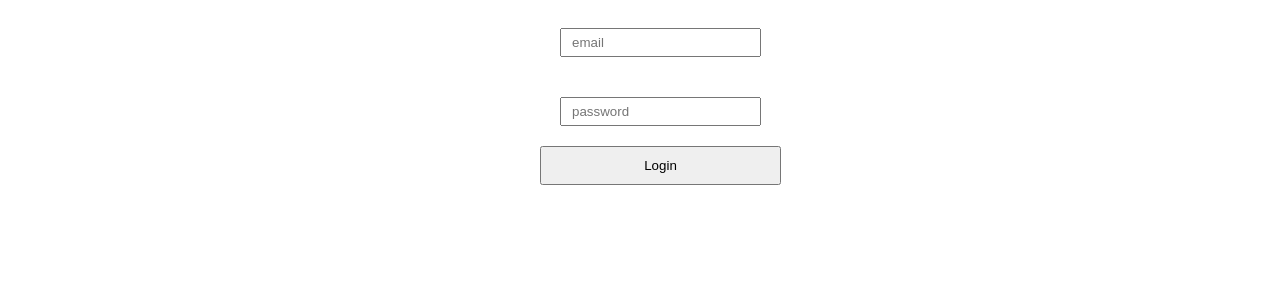
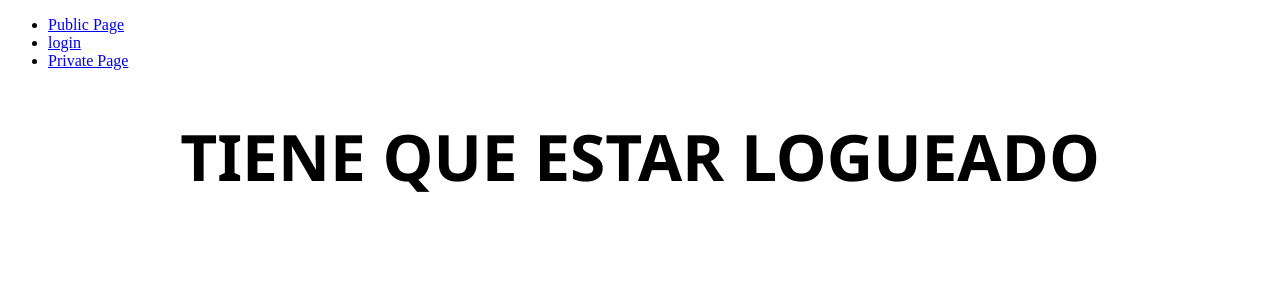
Before and after one commit to jperezviloria/react-authentication, a React (Create React App) app: page /private in a window 1280 px wide. Shown: the top 300 px of the page. Built offline with nearby package versions, Linux system fonts and the light colour scheme; no server answers.

Commit message:
implementing react-router-dom and checking if isAuthenticated

```diff
--- a/src/App.js
+++ b/src/App.js
@@ -1,17 +1,47 @@
-import React from "react"
+import React, {useContext} from "react"
+
+import HeaderComponent from "./components/header/Header"
 import AuthForm from "./pages/authForm/authForm";
+import WelcomePage from "./components/welcome/Message"
+import Profile from "./components/userCard/UserCard"
+
+
 import UserAuthState from "./context/userAuth/userAuthState"
+import UserAuthContext from "./context/userAuth/userAuthContext"
+
+
+import {
+  BrowserRouter as Router,
+  Switch,
+  Route,
+  Link
+} from "react-router-dom"
 //import UserState from "./context/user/userState"
 
 
-function App() {
+const App = () =>{
+
+
+
   return (
-    <div>
+    <Router>
       <UserAuthState>
-        <AuthForm/>
+      <div>
+        <HeaderComponent/>
+        <Switch>
+          <Route path="/public">
+            <WelcomePage/>
+          </Route>
+          <Route path="/login">
+            <AuthForm/>
+          </Route>
+          <Route path="/private">
+            <Profile/>
+          </Route>
+        </Switch>
+      </div>
       </UserAuthState>
-
-    </div>
+    </Router>
   );
 }
 
--- a/src/components/authForm/Login.jsx
+++ b/src/components/authForm/Login.jsx
@@ -8,7 +8,7 @@ import "./Login.css"
 
 const Login = () =>{
 
-    const {LoginUser, user} = useContext(UserAuthContext)
+    const {LoginUser, user, isAuthenticated} = useContext(UserAuthContext)
 
     const {register, handleSubmit} = useForm();
 
@@ -26,6 +26,7 @@ const Login = () =>{
 
     useEffect(() => {
         getAllUser()
+        console.log(isAuthenticated)
 
     })
 
--- /dev/null
+++ b/src/components/header/Header.jsx
@@ -0,0 +1,44 @@
+import React, { useEffect, useContext, useState} from "react"
+import UserAuthContext from "../../context/userAuth/userAuthContext"
+import {
+    BrowserRouter as Router,
+    Switch,
+    Route,
+    Link
+  } from "react-router-dom"
+
+const HeaderComponent = () =>{
+
+    const {isAuthenticated, LogoutUser} = useContext(UserAuthContext)
+
+    const onSubmitLogout = () =>{
+        LogoutUser()
+    }
+
+    return (
+        <div>
+          <ul>
+            <li>
+              <Link to="/public">Public Page</Link>
+            </li>
+            <li>
+            {
+              isAuthenticated
+              ? <Link to="/public" onSubmit = {onSubmitLogout()}>
+                logout
+                </Link>
+                : <Link to="/login">
+                  login
+                  </Link>
+            }
+            </li>
+            <li>
+              <Link to="/private">Private Page</Link>
+            </li>
+
+          </ul>
+        </div>
+    )
+}
+
+export default HeaderComponent;
--- /dev/null
+++ b/src/components/userCard/UserCard.css
@@ -0,0 +1,11 @@
+.profile-card img{
+    width: 300px;
+    height: 300px;
+    border-radius: 2000px;
+}
+
+.profile-card {
+    text-align: center;
+    font-family: 'Segoe UI', Tahoma, Geneva, Verdana, sans-serif;
+    font-size: 32px;
+}
--- /dev/null
+++ b/src/components/userCard/UserCard.jsx
@@ -0,0 +1,29 @@
+import React, {useContext} from "react"
+import UserAuthContext from "../../context/userAuth/userAuthContext"
+
+import "./UserCard.css"
+
+const ProfileCard = () =>{
+
+    const {user, isAuthenticated} = useContext(UserAuthContext)
+
+    return (
+
+
+        <div className="profile-card">
+            {
+              !isAuthenticated
+              ? <h1>
+                TIENE QUE ESTAR LOGUEADO
+                </h1>
+                : <div>
+                    <img src="https://i0.wp.com/hipertextual.com/wp-content/uploads/2021/03/avatar-scaled.jpeg?fit=1200%2C675&ssl=1" alt=""/>
+        <h3>user: {user}</h3>
+            </div>
+            }
+
+        </div>
+    )
+}
+
+export default ProfileCard;
--- a/src/components/welcome/Message.jsx
+++ b/src/components/welcome/Message.jsx
@@ -0,0 +1,11 @@
+import React from "react"
+
+const WelcomePage = () =>{
+    return (
+        <div>
+            <h1>Welcome to my Web</h1>
+        </div>
+    )
+}
+
+export default WelcomePage;
--- a/src/context/types.js
+++ b/src/context/types.js
@@ -1,4 +1,4 @@
 const GET_USERS = "GET_USERS"
 export const GET_TOKEN = "GET_TOKEN"
-const LOGIN = "LOGIN"
-const LOGOUT = "LOGOUT"
+export const LOGIN = "LOGIN"
+export const LOGOUT = "LOGOUT"
--- a/src/context/userAuth/userAuthReducer.js
+++ b/src/context/userAuth/userAuthReducer.js
@@ -1,14 +1,26 @@
-import {GET_TOKEN} from "../types"
+import {GET_TOKEN, LOGIN, LOGOUT} from "../types"
 
 export default (state, action) => {
     const {payload, type} = action
 
     switch(type){
-        case GET_TOKEN:
+        case LOGIN:
+            localStorage.setItem("user", JSON.stringify(action, payload.user.emailUser));
+            localStorage.setItem("token", JSON.stringify(action, payload.token));
             return{
                 ...state,
                 user: payload.user.emailUser,
-                token: payload.token
+                token: payload.token,
+                isAuthenticated: true,
+            }
+        case LOGOUT:
+            // why always clear localstorage?
+            //localStorage.clear()
+            return{
+                ...state,
+                user: null,
+                token: null,
+                isAuthenticated: false,
             }
         default:
             return state;
--- a/src/context/userAuth/userAuthState.js
+++ b/src/context/userAuth/userAuthState.js
@@ -10,6 +10,7 @@ const UserAuthState = (props) =>{
     const initialState = {
         user: null,
         token: null,
+        isAuthenticated: false,
     }
 
     const [state, dispatch] = useReducer(UserAuthReducer, initialState)
@@ -19,8 +20,17 @@ const UserAuthState = (props) =>{
         const response = await axios.post(`http://localhost:3001/auth/signin`, userAuth)
         console.log(response.data)
         dispatch({
-            type: 'GET_TOKEN',
+            type: 'LOGIN',
             payload: response.data
+        })
+    }
+
+    const LogoutUser = () =>{
+
+        dispatch({
+
+            type: 'LOGOUT',
+            payload: initialState
         })
     }
 
@@ -28,7 +38,9 @@ const UserAuthState = (props) =>{
         <UserAuthContext.Provider value = {{
             user: state.user,
             token: state.token,
+            isAuthenticated: state.isAuthenticated,
             LoginUser,
+            LogoutUser,
         }}>
             {props.children}
         </UserAuthContext.Provider>
```
Also changed, not shown: src/components/LogoutButton/Logout.jsx (added, +25 -0 lines).
